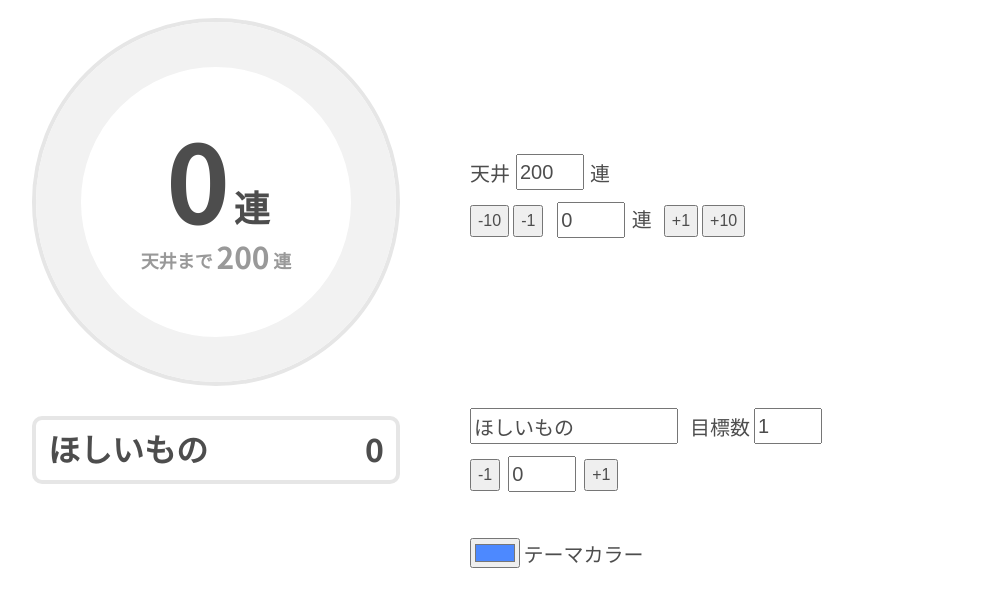
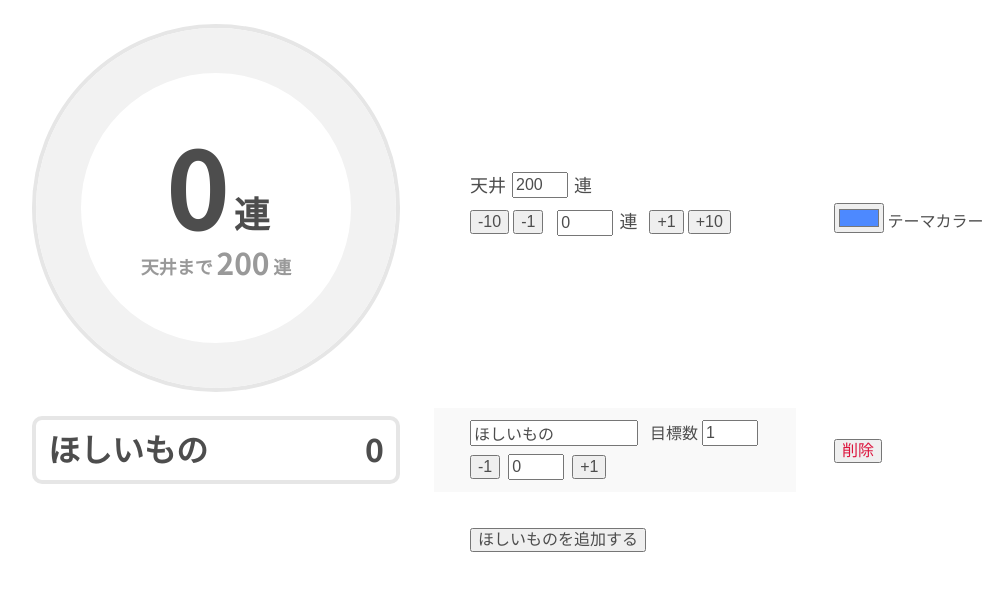
Before and after one commit to bookii/gacha-counter, a Svelte app: page / in a window 1280 px wide. Shown: the top 606 px of the page, without its empty margins (10-1007 px from the left). Built offline with nearby package versions, Linux system fonts and the light colour scheme.

Commit message:
アイテムの削除

```diff
--- a/src/App.svelte
+++ b/src/App.svelte
@@ -8,8 +8,14 @@
   var count = 0;
   var ceil = null;
   var themeColorCode = "#4d89ff";
+  var id = -1;
 
-  var items = writable([{ name: "ほしいもの", count: 0, goal: 1 }]);
+  var items = writable([createItem()]);
+
+  function createItem() {
+    id++;
+    return { id: id, name: "ほしいもの", count: 0, goal: 1 };
+  }
 </script>
 
 <div class="wrapper">
@@ -26,9 +32,15 @@
           on:updateCeil={(event) => (ceil = event.detail.ceil)}
         />
       </td>
+      <td>
+        <div class="colorPicker">
+          <input type="color" id="themeColor" bind:value={themeColorCode} />
+          <label for="themeColor">テーマカラー</label>
+        </div>
+      </td>
     </tr>
-    {#each $items as item}
-      <tr class="items">
+    {#each $items as item, index}
+      <tr class="item {index % 2 == 0 ? 'even' : 'odd'}">
         <td>
           <Cell
             name={item.name}
@@ -44,14 +56,31 @@
             bind:goal={item.goal}
           />
         </td>
+        <td>
+          <button
+            class="delete"
+            on:click={() => {
+              items.update((items) => {
+                return items.filter((i) => i.id !== item.id);
+              });
+            }}>削除</button
+          >
+        </td>
       </tr>
     {/each}
     <tr>
       <td />
       <td>
         <div class="colorPicker">
-          <input type="color" id="themeColor" bind:value={themeColorCode} />
-          <label for="themeColor">テーマカラー</label>
+          <button
+            on:click={() =>
+              items.update((items) => {
+                items.push(createItem());
+                return items;
+              })}
+          >
+            ほしいものを追加する
+          </button>
         </div>
       </td>
     </tr>
@@ -65,15 +94,7 @@
   }
 
   .graph {
-    padding-bottom: 24px;
-  }
-
-  tr:nth-child(1) {
-    border: 0;
-  }
-
-  tr:nth-child(2) {
-    border: 1px solid black;
+    padding-bottom: 32px;
   }
 
   td {
@@ -90,6 +111,14 @@
   }
 
   label {
-    font-size: 20px;
+    font-size: 16px;
+  }
+
+  .delete {
+    color: crimson;
+  }
+
+  .even td:nth-child(2) {
+    background-color: #f9f9f9;
   }
 </style>
--- a/src/app.css
+++ b/src/app.css
@@ -17,8 +17,8 @@ span {
 }
 
 input {
-  height: 30px;
-  font-size: 20px;
+  height: 20px;
+  font-size: 16px;
   color: var(--label-color);
 }
 
@@ -35,3 +35,10 @@ input[type="number"] {
   /* Firefox */
   appearance: textfield;
 }
+
+button {
+  height: 24px;
+  font-size: 16px;
+  line-height: 10px;
+  color: var(--label-color);
+}
--- a/src/lib/CellController.svelte
+++ b/src/lib/CellController.svelte
@@ -33,9 +33,9 @@
 
 <style>
   .container {
-    font-size: 20px;
+    font-size: 16px;
     display: grid;
-    gap: 12px;
+    gap: 8px;
   }
 
   .input-container {
@@ -49,7 +49,7 @@
   }
 
   label {
-    margin-right: 2px;
+    margin: 0 2px 2px 0;
   }
 
   .current-count {
--- a/src/lib/Graph.svelte
+++ b/src/lib/Graph.svelte
@@ -110,6 +110,7 @@
     position: relative;
     width: 360px;
     height: 360px;
+    padding-bottom: 12px;
   }
 
   .element {
--- a/src/lib/GraphController.svelte
+++ b/src/lib/GraphController.svelte
@@ -42,7 +42,13 @@
     <IncrementButton step={-10} on:click={() => increment(-10)} />
     <IncrementButton step={-1} on:click={() => increment(-1)} />
     <div class="counter-inner-container">
-      <input type="number" name="count" bind:value={count} step="1" />
+      <input
+        type="number"
+        name="count"
+        bind:value={count}
+        step="1"
+        style="margin-bottom: 2px;"
+      />
       <span>連</span>
     </div>
     <IncrementButton step={1} on:click={() => increment(1)} />
@@ -52,10 +58,14 @@
 </div>
 
 <style>
+  span {
+    margin-bottom: 2px;
+  }
+
   .container {
-    font-size: 20px;
+    font-size: 18px;
     display: grid;
-    gap: 12px;
+    gap: 8px;
   }
 
   .counter-container {
--- a/src/lib/IncrementButton.svelte
+++ b/src/lib/IncrementButton.svelte
@@ -9,12 +9,3 @@
     {step}
   {/if}
 </button>
-
-<style>
-  button {
-    height: 32px;
-    margin-top: 2px;
-    font-size: 16px;
-    color: var(--label-color);
-  }
-</style>
```
